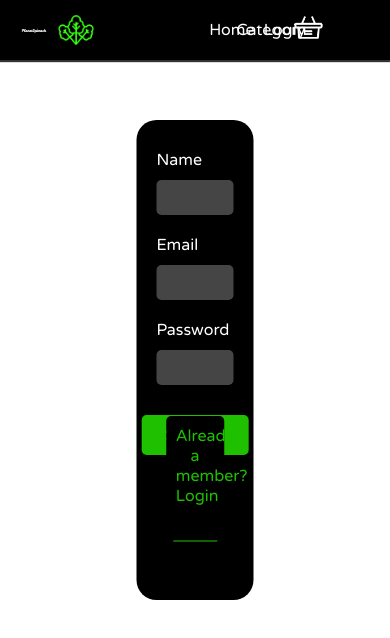
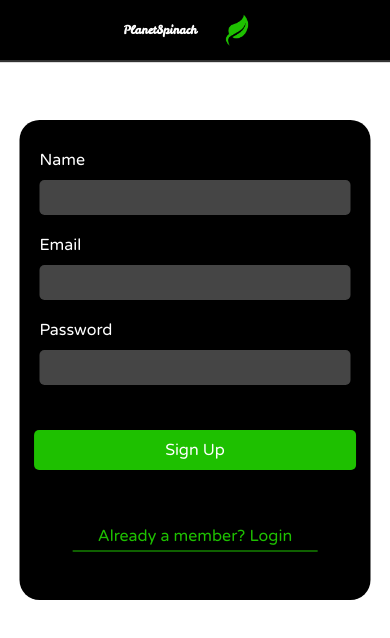
Before and after one commit to RamMahe1110/Planet-Spinach, a React (Create React App) app: page /auth/signup in a window 390 px wide. Shown: the top 638 px of the page. Built offline with nearby package versions, Linux system fonts and the light colour scheme.

Commit message:
made some changes and added responsiveness in some pages

```diff
--- a/src/components/HomePrdPreview/HomePrdPreview.css
+++ b/src/components/HomePrdPreview/HomePrdPreview.css
@@ -29,6 +29,11 @@ h3 {
 }
 
 @media screen and (max-width: 700px) {
+  .top-message h1 {
+    width: 70%;
+    font-size: 5vw;
+  }
+
   h3 {
     width: 60%;
     font-size: 4vw;
--- a/src/components/LimitedDisplay/LimitedDisplay.css
+++ b/src/components/LimitedDisplay/LimitedDisplay.css
@@ -34,7 +34,7 @@ a {
 
 @media screen and (max-width: 700px) {
   .limited-container .cat-name {
-    width: 50%;
+    width: 60%;
     margin: 20px auto;
   }
 }
--- a/src/components/Login/Login.css
+++ b/src/components/Login/Login.css
@@ -82,3 +82,18 @@
   transform: translate(-50%, -50%);
   border-bottom: 1px solid rgb(30, 192, 0);
 }
+
+@media screen and (max-width: 700px) {
+  .form {
+    width: 90%;
+  }
+}
+
+@media screen and (max-width: 400px) {
+  .sign-up {
+    width: 80%;
+  }
+  .underline {
+    width: 50%;
+  }
+}
--- a/src/components/SignUp/SignUp.css
+++ b/src/components/SignUp/SignUp.css
@@ -54,16 +54,6 @@
   transform: translate(-50%, -50%);
 }
 
-.or-signup {
-  position: absolute;
-  bottom: 20%;
-  color: rgb(136, 136, 136);
-  color: #ccc;
-  width: 100%;
-  transform: translate(-50%, -50%);
-  left: 50%;
-}
-
 .signup {
   position: absolute;
   background: black;
@@ -82,3 +72,34 @@
   transform: translate(-50%, -50%);
   border-bottom: 1px solid rgb(30, 192, 0);
 }
+
+@media screen and (max-width: 700px) {
+  .form-signup {
+    width: 90%;
+  }
+
+  .signup {
+    width: 80%;
+    bottom: 12%;
+  }
+
+  .underline-signup {
+    width: 50%;
+    bottom: 17%;
+  }
+}
+
+@media screen and (max-width: 400px) {
+  .submit-signup {
+    bottom: 23%;
+  }
+
+  .signup {
+    bottom: 5%;
+  }
+
+  .underline-signup {
+    width: 70%;
+    bottom: 10%;
+  }
+}
--- a/src/components/SignUp/SignUp.jsx
+++ b/src/components/SignUp/SignUp.jsx
@@ -25,7 +25,7 @@ class SignUp extends Component {
             />
           </div>
           <p className="submit-signup">Sign Up</p>
-          <p className="or-signup">or</p>
+
           <Link to="/auth/login" className="signup">
             Already a member? Login
           </Link>
--- a/src/components/Topbar/Topbar.css
+++ b/src/components/Topbar/Topbar.css
@@ -23,8 +23,8 @@
 }
 
 .logo img {
-  width: 40px;
-  height: 40px;
+  width: 60px;
+  height: 60px;
 }
 
 .items {
@@ -45,3 +45,13 @@
   width: 35px;
   height: 35px;
 }
+
+@media screen and (max-width: 700px) {
+  .logo h5 {
+    font-size: 3vw;
+  }
+
+  .items {
+    display: none;
+  }
+}
--- a/src/components/Topbar/Topbar.jsx
+++ b/src/components/Topbar/Topbar.jsx
@@ -9,10 +9,7 @@ class Topbar extends Component {
       <div className="topbar">
         <div className="logo">
           <h5>PlanetSpinach</h5>
-          <img
-            src={require("../../assets/logos/spinach-logo.png")}
-            alt="logo"
-          />
+          <img src={require("../../assets/logos/leaf.png")} alt="logo" />
         </div>
         <div className="items">
           <Link to="/" className="item">
--- a/src/data/Products.js
+++ b/src/data/Products.js
@@ -3,17 +3,6 @@ const Products = [
     catId: 1,
     catName: "Healthy Carbs",
     products: [
-      {
-        name: "Organic High Protein Whole Eggs",
-        price: {
-          amount: 10,
-          unit: "kg"
-        },
-        images: [
-          "https://images.unsplash.com/photo-1547919760-1a76e51458cb?ixlib=rb-1.2.1&ixid=eyJhcHBfaWQiOjEyMDd9&auto=format&fit=crop&w=634&q=80",
-          "https://images.unsplash.com/photo-1536816579748-4ecb3f03d72a?ixlib=rb-1.2.1&ixid=eyJhcHBfaWQiOjEyMDd9&auto=format&fit=crop&w=634&q=80"
-        ]
-      },
       {
         name: "Boneless High Protein Chicken",
         price: {
@@ -35,17 +24,7 @@ const Products = [
           "https://www.bigbasket.com/media/uploads/p/l/20003673_5-fresho-basa-fish-fillet.jpg"
         ]
       },
-      {
-        name: "Organic High Protein Whole Eggs",
-        price: {
-          amount: 10,
-          unit: "kg"
-        },
-        images: [
-          "https://images.unsplash.com/photo-1547919760-1a76e51458cb?ixlib=rb-1.2.1&ixid=eyJhcHBfaWQiOjEyMDd9&auto=format&fit=crop&w=634&q=80",
-          "https://images.unsplash.com/photo-1536816579748-4ecb3f03d72a?ixlib=rb-1.2.1&ixid=eyJhcHBfaWQiOjEyMDd9&auto=format&fit=crop&w=634&q=80"
-        ]
-      },
+
       {
         name: "Boneless High Protein Chicken",
         price: {
@@ -74,16 +53,27 @@ const Products = [
     catName: "Animal Products",
     products: [
       {
-        name: "Organic High Protein Whole Eggs",
+        name: "Boneless High Protein Chicken",
+        price: {
+          amount: 10,
+          unit: "kg"
+        },
+
+        images: [
+          "https://www.bigbasket.com/media/uploads/p/l/10000900_8-fresho-chicken-breast-boneless.jpg"
+        ]
+      },
+      {
+        name: "High Protein Sea Fish",
         price: {
           amount: 10,
           unit: "kg"
         },
         images: [
-          "https://images.unsplash.com/photo-1547919760-1a76e51458cb?ixlib=rb-1.2.1&ixid=eyJhcHBfaWQiOjEyMDd9&auto=format&fit=crop&w=634&q=80",
-          "https://images.unsplash.com/photo-1536816579748-4ecb3f03d72a?ixlib=rb-1.2.1&ixid=eyJhcHBfaWQiOjEyMDd9&auto=format&fit=crop&w=634&q=80"
+          "https://www.bigbasket.com/media/uploads/p/l/20003673_5-fresho-basa-fish-fillet.jpg"
         ]
       },
+
       {
         name: "Boneless High Protein Chicken",
         price: {
@@ -105,17 +95,7 @@ const Products = [
           "https://www.bigbasket.com/media/uploads/p/l/20003673_5-fresho-basa-fish-fillet.jpg"
         ]
       },
-      {
-        name: "Organic High Protein Whole Eggs",
-        price: {
-          amount: 10,
-          unit: "kg"
-        },
-        images: [
-          "https://images.unsplash.com/photo-1547919760-1a76e51458cb?ixlib=rb-1.2.1&ixid=eyJhcHBfaWQiOjEyMDd9&auto=format&fit=crop&w=634&q=80",
-          "https://images.unsplash.com/photo-1536816579748-4ecb3f03d72a?ixlib=rb-1.2.1&ixid=eyJhcHBfaWQiOjEyMDd9&auto=format&fit=crop&w=634&q=80"
-        ]
-      },
+
       {
         name: "Boneless High Protein Chicken",
         price: {
@@ -135,49 +115,6 @@ const Products = [
         },
         images: [
           "https://www.bigbasket.com/media/uploads/p/l/20003673_5-fresho-basa-fish-fillet.jpg"
-        ]
-      },
-      {
-        name: "Organic High Protein Whole Eggs",
-        price: {
-          amount: 10,
-          unit: "kg"
-        },
-        images: [
-          "https://images.unsplash.com/photo-1547919760-1a76e51458cb?ixlib=rb-1.2.1&ixid=eyJhcHBfaWQiOjEyMDd9&auto=format&fit=crop&w=634&q=80",
-          "https://images.unsplash.com/photo-1536816579748-4ecb3f03d72a?ixlib=rb-1.2.1&ixid=eyJhcHBfaWQiOjEyMDd9&auto=format&fit=crop&w=634&q=80"
-        ]
-      },
-      {
-        name: "Boneless High Protein Chicken",
-        price: {
-          amount: 10,
-          unit: "kg"
-        },
-
-        images: [
-          "https://www.bigbasket.com/media/uploads/p/l/10000900_8-fresho-chicken-breast-boneless.jpg"
-        ]
-      },
-      {
-        name: "High Protein Sea Fish",
-        price: {
-          amount: 10,
-          unit: "kg"
-        },
-        images: [
-          "https://www.bigbasket.com/media/uploads/p/l/20003673_5-fresho-basa-fish-fillet.jpg"
-        ]
-      },
-      {
-        name: "Organic High Protein Whole Eggs",
-        price: {
-          amount: 10,
-          unit: "kg"
-        },
-        images: [
-          "https://images.unsplash.com/photo-1547919760-1a76e51458cb?ixlib=rb-1.2.1&ixid=eyJhcHBfaWQiOjEyMDd9&auto=format&fit=crop&w=634&q=80",
-          "https://images.unsplash.com/photo-1536816579748-4ecb3f03d72a?ixlib=rb-1.2.1&ixid=eyJhcHBfaWQiOjEyMDd9&auto=format&fit=crop&w=634&q=80"
         ]
       },
       {
@@ -247,17 +184,6 @@ const Products = [
     catId: 4,
     catName: "Animal Products",
     products: [
-      {
-        name: "Organic High Protein Whole Eggs",
-        price: {
-          amount: 10,
-          unit: "kg"
-        },
-        images: [
-          "https://images.unsplash.com/photo-1547919760-1a76e51458cb?ixlib=rb-1.2.1&ixid=eyJhcHBfaWQiOjEyMDd9&auto=format&fit=crop&w=634&q=80",
-          "https://images.unsplash.com/photo-1536816579748-4ecb3f03d72a?ixlib=rb-1.2.1&ixid=eyJhcHBfaWQiOjEyMDd9&auto=format&fit=crop&w=634&q=80"
-        ]
-      },
       {
         name: "Boneless High Protein Chicken",
         price: {
@@ -400,17 +326,6 @@ const Products = [
     catName: "Plant Protein",
     products: [
       {
-        name: "Organic High Protein Whole Eggs",
-        price: {
-          amount: 10,
-          unit: "kg"
-        },
-        images: [
-          "https://images.unsplash.com/photo-1547919760-1a76e51458cb?ixlib=rb-1.2.1&ixid=eyJhcHBfaWQiOjEyMDd9&auto=format&fit=crop&w=634&q=80",
-          "https://images.unsplash.com/photo-1536816579748-4ecb3f03d72a?ixlib=rb-1.2.1&ixid=eyJhcHBfaWQiOjEyMDd9&auto=format&fit=crop&w=634&q=80"
-        ]
-      },
-      {
         name: "Boneless High Protein Chicken",
         price: {
           amount: 10,
@@ -429,17 +344,6 @@ const Products = [
         },
         images: [
           "https://www.bigbasket.com/media/uploads/p/l/20003673_5-fresho-basa-fish-fillet.jpg"
-        ]
-      },
-      {
-        name: "Organic High Protein Whole Eggs",
-        price: {
-          amount: 10,
-          unit: "kg"
-        },
-        images: [
-          "https://images.unsplash.com/photo-1547919760-1a76e51458cb?ixlib=rb-1.2.1&ixid=eyJhcHBfaWQiOjEyMDd9&auto=format&fit=crop&w=634&q=80",
-          "https://images.unsplash.com/photo-1536816579748-4ecb3f03d72a?ixlib=rb-1.2.1&ixid=eyJhcHBfaWQiOjEyMDd9&auto=format&fit=crop&w=634&q=80"
         ]
       },
       {
--- a/src/pages/SingleCategory/SingleCategory.css
+++ b/src/pages/SingleCategory/SingleCategory.css
@@ -24,3 +24,11 @@
   display: flex;
   flex-wrap: wrap;
 }
+
+@media screen and (max-width: 700px) {
+  .single-category h1 {
+    width: 80%;
+
+    font-size: 5vw;
+  }
+}
```
Also changed, not shown: src/assets/logos/leaf.png (added).
